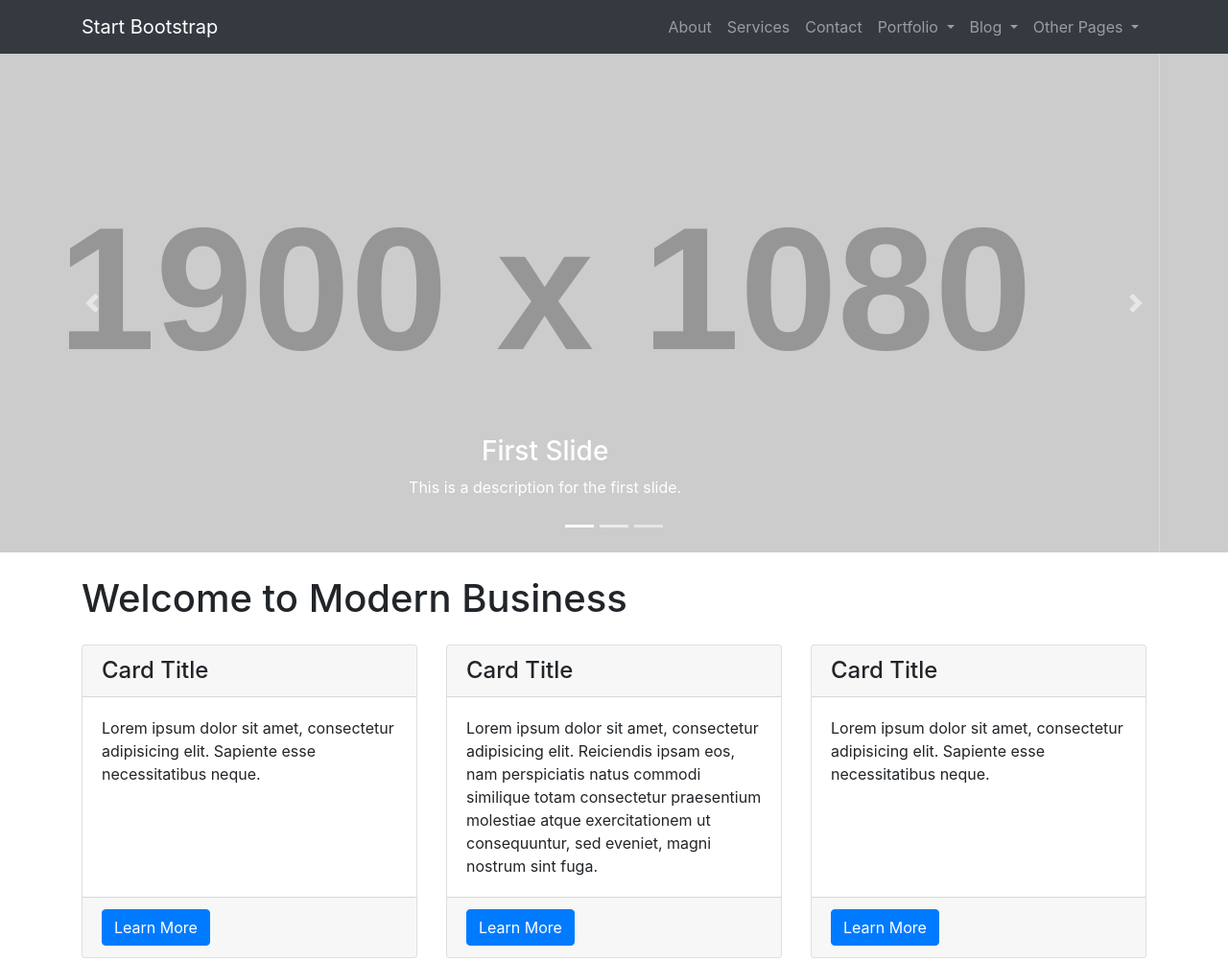
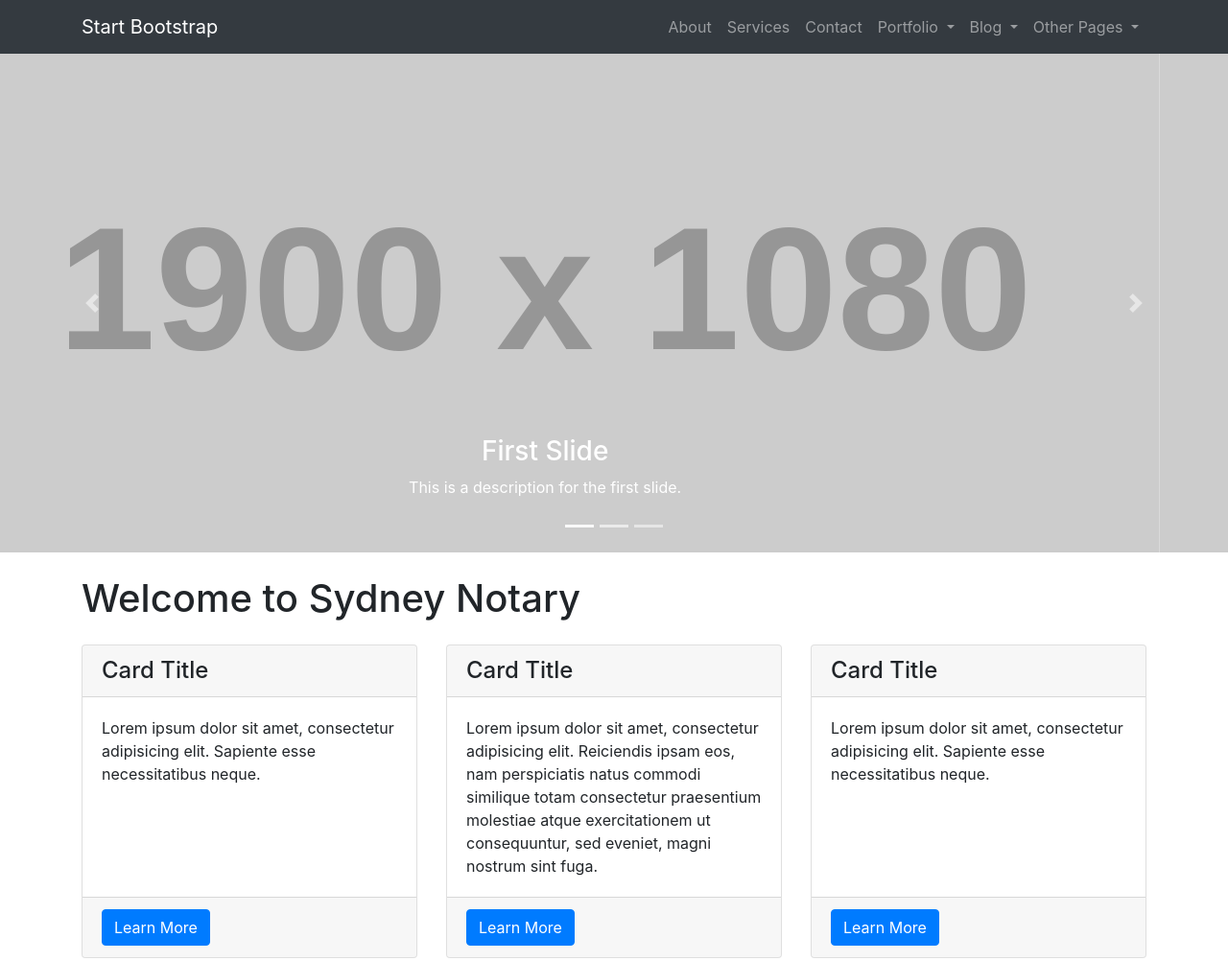
Before and after one commit to loforever/SydneyNotary, a website: page index.html in a window 1280 px wide. Shown: the top 1002 px of the page at 96% size. Drawn offline with Linux system fonts and the light colour scheme; placeholder pictures from the web are drawn by us.

Commit message:
Update index.html

```diff
--- a/index.html
+++ b/index.html
@@ -121,7 +121,7 @@
   <!-- Page Content -->
   <div class="container">
 
-    <h1 class="my-4">Welcome to Modern Business</h1>
+    <h1 class="my-4">Welcome to Sydney Notary</h1>
 
     <!-- Marketing Icons Section -->
     <div class="row">
```
